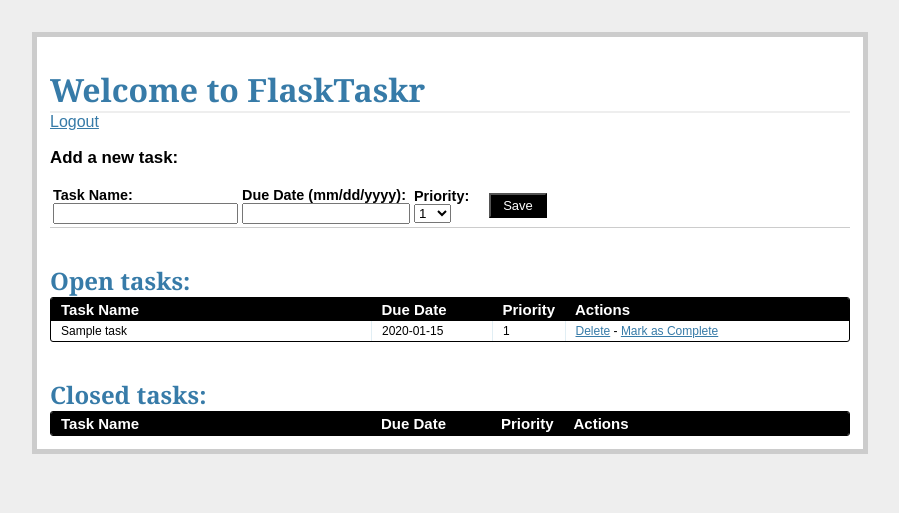
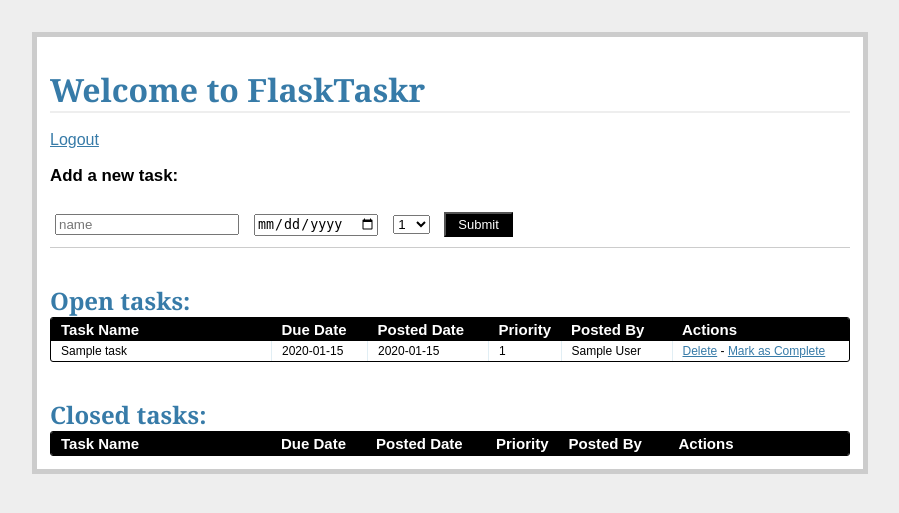
Before and after one commit to paintergreg/flask_taskr, a Flask app: page /tasks in a window 1280 px wide. Shown: the top 513 px of the page, without its empty margins (190-1089 px from the left). Run offline with Flask 2, Linux system fonts and the light colour scheme; the visitor is signed in with stand-in values (Sample User, id 1); tables that the repository leaves empty hold one stand-in row (values such as "Sample post"); lists and menus that the app fills with data are empty.

Commit message:
Moved all to WT-Forms

```diff
--- a/project/static/css/main.css
+++ b/project/static/css/main.css
@@ -134,3 +134,12 @@ label {
   text-decoration:none;
   position:relative;
 }
+
+.inline-form .input-group {
+  display: inline-block;
+  margin: 10px 5px;
+}
+
+.input-group input {
+  width: 95%;
+}
--- a/project/templates/tasks.html
+++ b/project/templates/tasks.html
@@ -2,44 +2,45 @@
 {% block content %}
 
 <h1>Welcome to FlaskTaskr</h1>
+<br>
 <a href="{{ url_for('logout') }}">Logout</a>
 <div class="add-task">
   <h3>Add a new task:</h3>
-  <table>
-    <tr>
-      <form action="{{ url_for('new_task') }}" method="post">
+  <form action="{{ url_for('new_task') }}" method="post" class="inline-form">
     {{ form.csrf_token }}
-        <td>
-          <label>Task Name:</label>
-          <input name="name" type="text">
-        </td>
-        <td>
-          <label>Due Date (mm/dd/yyyy):</label>
-          <input name="due_date" type="text" style="width:160px;">
-        </td>
-        <td>
-          <label>Priority:</label>
-          <select name="priority" width="100px">
-            <option value="1">1</option>
-            <option value="2">2</option>
-            <option value="3">3</option>
-            <option value="4">4</option>
-            <option value="5">5</option>
-            <option value="6">6</option>
-            <option value="7">7</option>
-            <option value="8">8</option>
-            <option value="9">9</option>
-            <option value="10">10</option>
-          </select>
-        </td>
-        <td>
-          &nbsp;
-          &nbsp;
-          <input class="button" type="submit" value="Save">
-        </td>
-      </form>
-    </tr>
-  </table>
+    <div class="input-group">
+      {{ form.name(placeholder="name") }}
+      {% if form.name.errors %}
+        <div class="error">
+          {% for error in form.name.errors %}
+            {{error}}
+          {% endfor %}
+        </div>
+      {% endif %}
+    </div>
+    <div class="input-group">
+      {{ form.due_date(placeholder="due date") }}
+      {% if form.due_date.errors %}
+        <div class="error">
+          {% for error in form.due_date.errors %}
+            {{error}}
+          {% endfor %}
+        </div>
+      {% endif %}
+    </div>
+    <div class="input-group">
+      {{ form.priority(placeholder="priority") }}
+      {% if form.priority.errors %}
+        <div class="error">
+          {% for error in form.priority.errors %}
+            {{error}}
+          {% endfor %}
+        </div>
+      {% endif %}
+    </div>
+    <div class="input-group">
+      <button class="button" type="submit">Submit</button>
+    </div>
 </div>
 <div class="entries">
   <br>
@@ -49,17 +50,21 @@
     <table>
       <thead>
         <tr>
-          <th width="300px"><strong>Task Name</strong></th>
-          <th width="100px"><strong>Due Date</strong></th>
+          <th width="200px"><strong>Task Name</strong></th>
+          <th width="75px"><strong>Due Date</strong></th>
+          <th width="100px"><strong>Posted Date</strong></th>
           <th width="50px"><strong>Priority</strong></th>
+          <th width="90px"><strong>Posted By</strong></th>
           <th><strong>Actions</strong></th>
         </tr>
       </thead>
       {% for task in open_tasks %}
         <tr>
-          <td width="300px">{{ task.name }}</td>
-          <td width="100px">{{ task.due_date }}</td>
+          <td width="200px">{{ task.name }}</td>
+          <td width="75px">{{ task.due_date }}</td>
+          <td width="100px">{{ task.posted_date }}</td>
           <td width="50px">{{ task.priority }}</td>
+          <td width="90px">{{ task.poster.name }}</td>
           <td>
             <a href="{{ url_for('delete_entry', task_id = task.task_id) }}">Delete</a>  -
             <a href="{{ url_for('complete', task_id = task.task_id) }}">Mark as Complete</a>
@@ -68,26 +73,30 @@
       {% endfor %}
     </table>
   </div>
+</div>
 <br>
 <br>
-</div>
 <div class="entries">
   <h2>Closed tasks:</h2>
   <div class="datagrid">
     <table>
       <thead>
         <tr>
-        <th width="300px"><strong>Task Name</strong></th>
-        <th width="100px"><strong>Due Date</strong></th>
+          <th width="200px"><strong>Task Name</strong></th>
+          <th width="75px"><strong>Due Date</strong></th>
+          <th width="100px"><strong>Posted Date</strong></th>
           <th width="50px"><strong>Priority</strong></th>
+          <th width="90px"><strong>Posted By</strong></th>
           <th><strong>Actions</strong></th>
         </tr>
       </thead>
       {% for task in closed_tasks %}
         <tr>
-          <td width="300px">{{ task.name }}</td>
-          <td width="100px">{{ task.due_date }}</td>
+          <td width="200px">{{ task.name }}</td>
+          <td width="75px">{{ task.due_date }}</td>
+          <td width="100px">{{ task.posted_date }}</td>
           <td width="50px">{{ task.priority }}</td>
+          <td width="90px">{{ task.poster.name }}</td>
           <td>
              <a href="{{ url_for('delete_entry', task_id = task.task_id) }}">Delete</a>
           </td>
--- a/project/views.py
+++ b/project/views.py
@@ -12,8 +12,17 @@
 """
 from forms import AddTaskForm, RegisterForm, LoginForm
 from functools import wraps
-from flask import Flask, flash, redirect, render_template, request, session, url_for
+from flask import (
+    Flask,
+    flash,
+    redirect,
+    render_template,
+    request,
+    session,
+    url_for,
+)
 from flask_sqlalchemy import SQLAlchemy
+import datetime
 
 # config
 app = Flask(__name__)
@@ -42,6 +51,32 @@ def login_required(f):
     return wrap
 
 
+def flash_errors(form):
+    for field, errors in form.errors.items():
+        for error in errors:
+            flash(
+                u"Error in the %s field - %s"
+                % (getattr(form, field).label.text, error),
+                "error",
+            )
+
+
+def get_open_tasks():
+    return (
+        db.session.query(Task)
+        .filter_by(status="1")
+        .order_by(Task.due_date.asc())
+    )
+
+
+def get_closed_tasks():
+    return (
+        db.session.query(Task)
+        .filter_by(status="0")
+        .order_by(Task.due_date.asc())
+    )
+
+
 #
 # route handlers
 #
@@ -50,6 +85,7 @@ def login_required(f):
 @app.route("/logout")
 def logout():
     session.pop("logged_in", None)
+    session.pop("user_id", None)
     flash("Goodbye!")
     return redirect(url_for("login"))
 
@@ -63,6 +99,7 @@ def login():
             user = User.query.filter_by(name=request.form["name"]).first()
             if user is not None and user.password == request.form["password"]:
                 session["logged_in"] = True
+                session["user_id"] = user.id
                 flash("Welcome")
                 return redirect(url_for("tasks"))
             else:
@@ -75,12 +112,8 @@ def login():
 @app.route("/tasks")
 @login_required
 def tasks():
-    open_tasks = (
-        db.session.query(Task).filter_by(status="1").order_by(Task.due_date.asc())
-    )
-    closed_tasks = (
-        db.session.query(Task).filter_by(status="0").order_by(Task.due_date.asc())
-    )
+    open_tasks = get_open_tasks()
+    closed_tasks = get_closed_tasks()
     return render_template(
         "tasks.html",
         form=AddTaskForm(request.form),
@@ -92,14 +125,29 @@ def tasks():
 @app.route("/add", methods=["GET", "POST"])
 @login_required
 def new_task():
+    error = None
     form = AddTaskForm(request.form)
     if request.method == "POST":
         if form.validate_on_submit():
-            new_task = Task(form.name.data, form.due_date.data, form.priority.data, "1")
+            new_task = Task(
+                form.name.data,
+                form.due_date.data,
+                form.priority.data,
+                datetime.datetime.utcnow(),
+                "1",
+                session["user_id"],
+            )
             db.session.add(new_task)
             db.session.commit()
             flash("New entry was successfully posted. Thanks.")
-        return redirect(url_for("tasks"))
+            return redirect(url_for("tasks"))
+    return render_template(
+        "tasks.html",
+        form=form,
+        error=error,
+        open_tasks=get_open_tasks(),
+        closed_tasks=get_closed_tasks(),
+    )
 
 
 @app.route("/complete/<int:task_id>")
```
Also changed, not shown: project/forms.py (+13 -3 lines), project/templates/login.html (+26 -10 lines), project/templates/register.html (+39 -11 lines). Lines whose indentation alone changed are shown as unchanged.
